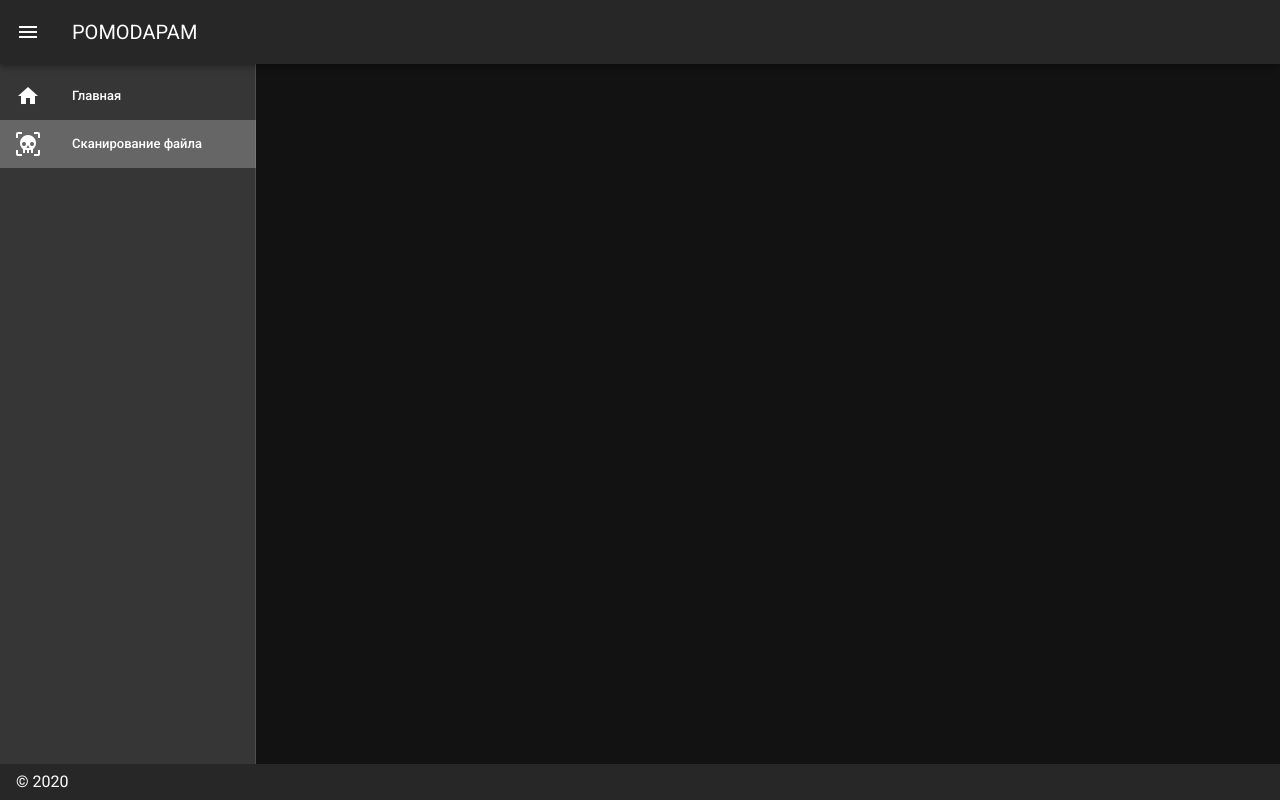
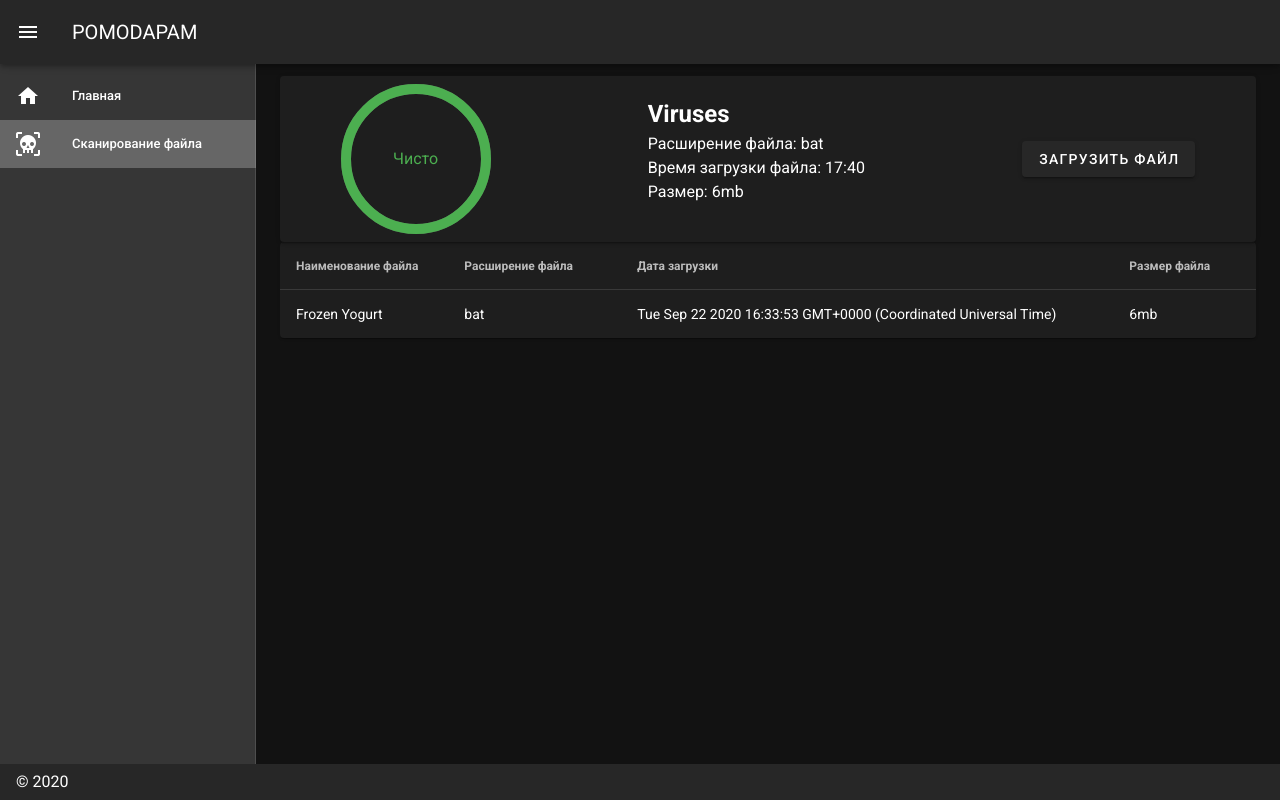
Before and after one commit to Evgaizen/MDP, a Vue app in the folder client/: page /scan in a window 1280 px wide. Built offline with nearby package versions, Linux system fonts and the light colour scheme.

Commit message:
add Scan page

```diff
--- a/client/src/App.vue
+++ b/client/src/App.vue
@@ -3,7 +3,7 @@
     <Drawer />
 
     <v-main>
-      <v-container class="fill-height" fluid>
+      <v-container fluid>
         <router-view></router-view>
       </v-container>
     </v-main>
--- a/client/src/pages/scan.vue
+++ b/client/src/pages/scan.vue
@@ -1,3 +1,65 @@
 <template>
-  <div></div>
+  <v-col class="pa-3">
+    <v-card>
+      <v-row class="py-2 justify-space-around">
+        <div class="text-center">
+          <v-progress-circular
+            :rotate="360"
+            :size="150"
+            :width="10"
+            :value="100"
+            color="success"
+          >
+            Чисто
+          </v-progress-circular>
+        </div>
+        <div>
+          <article class="col">
+            <h1>Viruses</h1>
+            <div>Расширение файла: bat</div>
+            <div>Время загрузки файла: 17:40</div>
+            <div>Размер: 6mb</div>
+          </article>
+        </div>
+        <div class="d-flex align-center">
+          <v-btn>Загрузить файл</v-btn>
+        </div>
+      </v-row>
+    </v-card>
+    <v-data-table
+      :headers="headers"
+      :items="files"
+      :items-per-page="5"
+      class="elevation-1 mt-3"
+      hide-default-footer
+    ></v-data-table>
+  </v-col>
 </template>
+
+<script>
+export default {
+  data() {
+    return {
+      headers: [
+        {
+          text: "Наименование файла",
+          align: "start",
+          sortable: false,
+          value: "name",
+        },
+        { text: "Расширение файла", value: "extension" },
+        { text: "Дата загрузки", value: "date" },
+        { text: "Размер файла", value: "size" },
+      ],
+      files: [
+        {
+          name: "Frozen Yogurt",
+          extension: "bat",
+          date: new Date(),
+          size: "6mb",
+        },
+      ],
+    };
+  },
+};
+</script>
```
